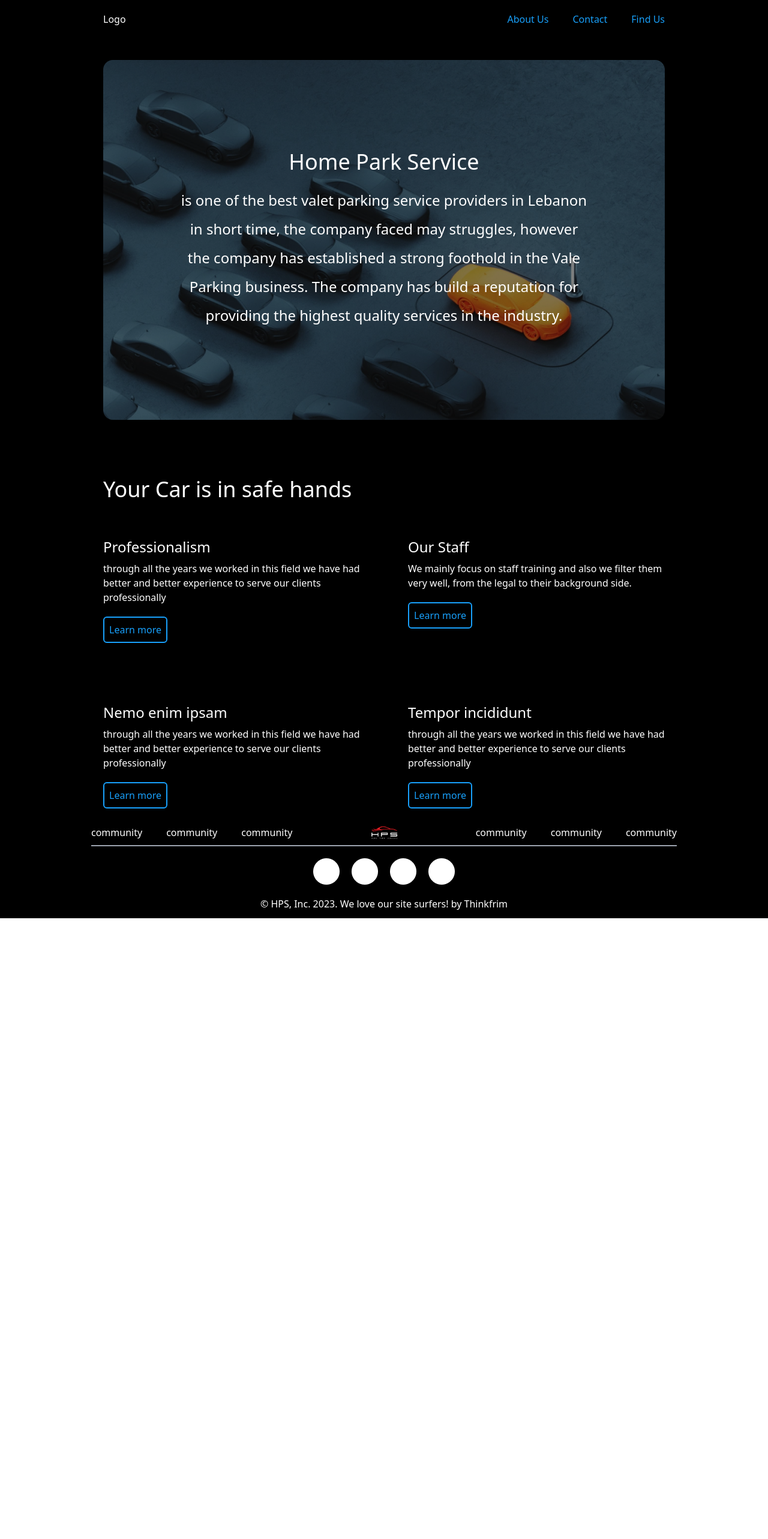
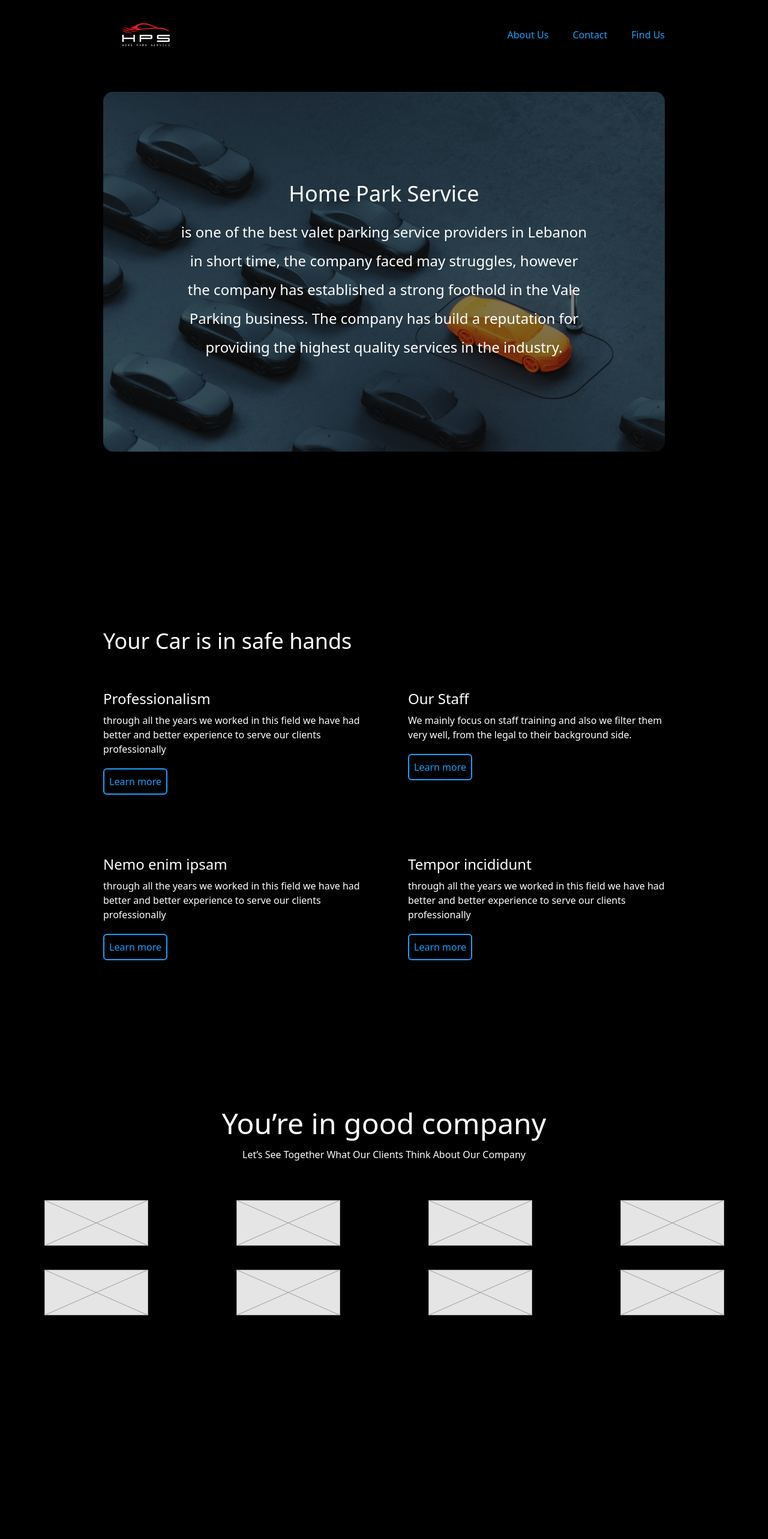
Before and after one commit to ThinkFrim/hps, a React (Create React App) app: page / in a window 1280 px wide. Shown: the top 2566 px of the page at 60% size. Before the commit the page ends 1531 px from the top, so only its background shows below. Built offline with nearby package versions, Linux system fonts and the light colour scheme.

Commit message:
finishing footer responsivness and client review section also

```diff
--- a/src/Data/dummy.js
+++ b/src/Data/dummy.js
@@ -1,3 +1,5 @@
+import dummyImg from "../assets/images/Rectangle (1).png";
+
 export const aboutData = [
   {
     title: "Professionalism",
@@ -23,3 +25,37 @@ export const aboutData = [
       "through all the years we worked in this field we have had better and better experience to serve our clients professionally",
   },
 ];
+
+export const dataReview = [
+  {
+    img: dummyImg,
+  },
+
+  {
+    img: dummyImg,
+  },
+
+  {
+    img: dummyImg,
+  },
+
+  {
+    img: dummyImg,
+  },
+
+  {
+    img: dummyImg,
+  },
+
+  {
+    img: dummyImg,
+  },
+
+  {
+    img: dummyImg,
+  },
+
+  {
+    img: dummyImg,
+  },
+];
--- a/src/components/footer/Footer.jsx
+++ b/src/components/footer/Footer.jsx
@@ -3,14 +3,14 @@ import logo from "../../assets/logo/HPS-WHITE.png";
 import dummyImg from "../../assets/images/Ellipse.png";
 const Footer = () => {
   return (
-    <footer className='container mx-auto'>
+    <footer className='container mx-auto pt-24'>
       <div className='flex flex-col items-center justify-center'>
-        <ul className='flex gap-10 items-center justify-center  text-white border-b-2 border-gray-400'>
+        <ul className='flex flex-wrap justify-center items-center gap-5 text-white border-b-2 border-gray-400 md:flex-nowrap md:px-10'>
           <li>community</li>
           <li>community</li>
           <li>community</li>
           <div className='self-center'>
-            <img src={logo} alt='' className='w-1/3 mx-auto' />
+            <img src={logo} alt='' className='w-1/4 md:w-1/3 mx-auto' />
           </div>
           <li>community</li>
           <li>community</li>
@@ -22,7 +22,7 @@ const Footer = () => {
           <img src={dummyImg} alt='' />
           <img src={dummyImg} alt='' />
         </div>
-        <h1 className="text-white pb-3">© HPS, Inc. 2023. We love our site surfers! by Thinkfrim</h1>
+        <h1 className="text-white pb-3 text-center">© HPS, Inc. 2023.  We love our site surfers! by Thinkfrim</h1>
       </div>
     </footer>
   );
--- a/src/components/nav/Nav.jsx
+++ b/src/components/nav/Nav.jsx
@@ -1,5 +1,6 @@
 import React, { useState } from "react";
 import { Slant as Hamburger, Slant } from "hamburger-react";
+import logo from '../../assets/logo/HPS-WHITE.png'
 
 const Nav = () => {
   const [isOpen, setIsOpen] = useState(false);
@@ -9,8 +10,8 @@ const Nav = () => {
   };
 
   return (
-    <nav className='relative container mx-auto flex items-center justify-between  px-5 w-full'>
-      <h1 className='text-white'>Logo</h1>
+    <nav className='relative container mx-auto flex items-center justify-between px-5 w-full'>
+      <img src={logo} alt="" className="w-[15%]" />
       <div className='z-50 flex justify-between lg:hidden'>
         <Slant
           direction='right'
--- a/src/pages/home/Home.jsx
+++ b/src/pages/home/Home.jsx
@@ -1,4 +1,4 @@
-import { aboutData } from "../../Data/dummy";
+import { aboutData, dataReview } from "../../Data/dummy";
 import Footer from "../../components/footer/Footer";
 import Nav from "../../components/nav/Nav";
 import "./home.css";
@@ -7,24 +7,29 @@ const Home = () => {
   return (
     <div className='bg-black h-full pt-5'>
       <Nav />
-      <div className='container mx-auto px-5 mt-14 lg:pt-0'>
+      <div className='container mx-auto px-5 mt-14 lg:pt-0 min-h-screen'>
         <div className='relative h-[600px] bg-contain bg-center bg-hero rounded-2xl'>
           <div className='absolute bottom-0  inset-0 flex items-center justify-center text-white'>
             <div className='text-center font-light'>
               <h1 className='text-4xl pb-3'>Home Park Service</h1>
               <p className='mt-2 text-2xl leading-loose'>
                 is one of the best valet parking service providers in Lebanon{" "}
-                <br className="hidden lg:block" /> in short time, the company faced may struggles, however{" "}
-                <br className="hidden lg:block" /> the company has established a strong foothold in the Vale{" "}
-                <br className="hidden lg:block" /> Parking business. The company has build a reputation for{" "}
-                <br className="hidden lg:block" /> providing the highest quality services in the industry.{" "}
+                <br className='hidden lg:block' /> in short time, the company
+                faced may struggles, however <br className='hidden lg:block' />{" "}
+                the company has established a strong foothold in the Vale{" "}
+                <br className='hidden lg:block' /> Parking business. The company
+                has build a reputation for <br className='hidden lg:block' />{" "}
+                providing the highest quality services in the industry.{" "}
               </p>
             </div>
           </div>
         </div>
       </div>
-      <div className='container mx-auto px-5 mt-24'>
-        <h1 className='text-white text-4xl pb-10 text-center md:text-left'>Your Car is in safe hands</h1>
+
+      <div className='container mx-auto px-5 mt-24 min-h-screen'>
+        <h1 className='text-white text-4xl pb-10 text-center md:text-left'>
+          Your Car is in safe hands
+        </h1>
         <div className='grid grid-cols-1 text-center gap-20 pt-5 md:grid-cols-2 md:text-left'>
           {aboutData.map((item, index) => (
             <div className='flex flex-col  text-white' key={index}>
@@ -37,6 +42,20 @@ const Home = () => {
           ))}
         </div>
       </div>
+
+      <div className='min-h-screen'>
+        <div className='text-white text-center'>
+          <h1 className='text-3xl pb-4 md:text-5xl'>You’re in good company</h1>
+          <h2>Let’s See Together What Our Clients Think About Our Company</h2>
+        </div>
+        <div className='grid grid-cols-2  gap-y-10 pt-16 md:grid-cols-4'>
+          {dataReview.map((item, index) => (
+            <div className='flex items-center justify-center' key={index}>
+              <img src={item.img} alt='' />
+            </div>
+          ))}
+        </div>
+      </div>
       <Footer />
     </div>
   );
```
Also changed, not shown: src/assets/images/Rectangle (1).png (added).
